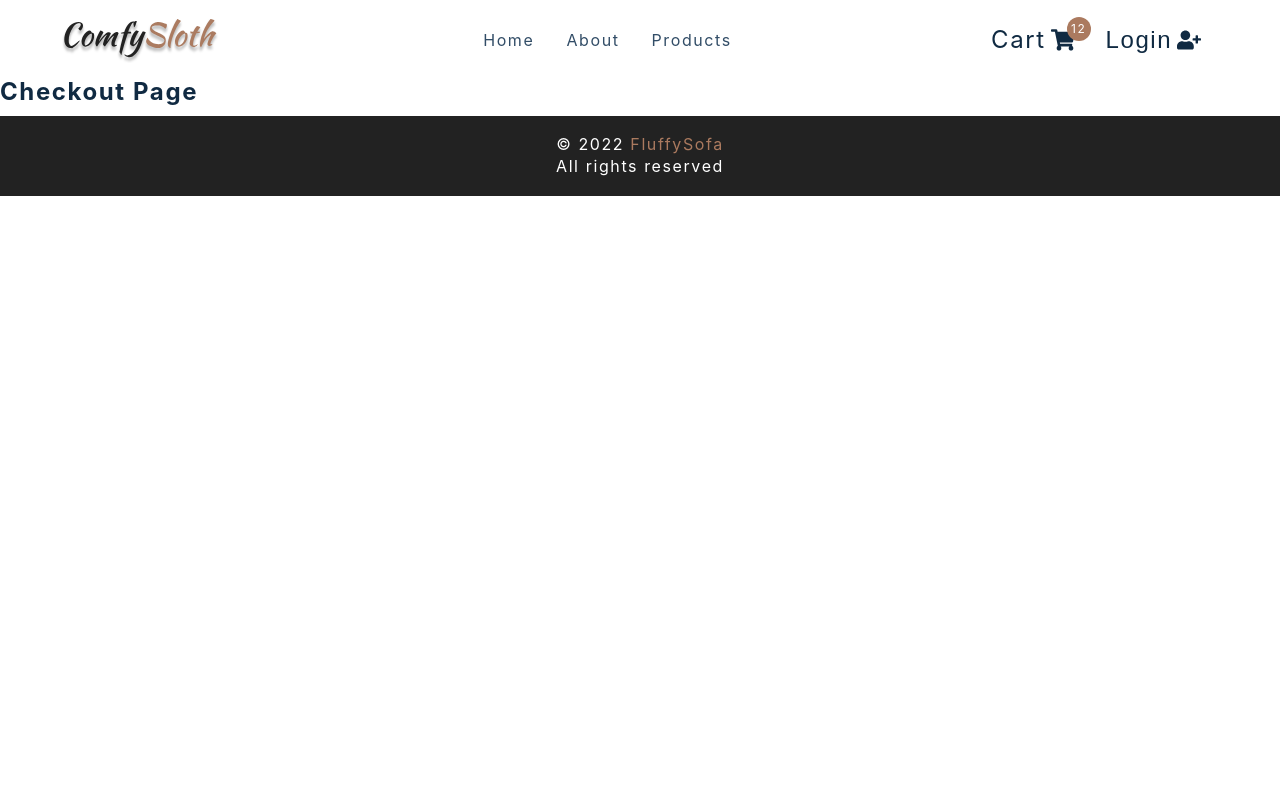
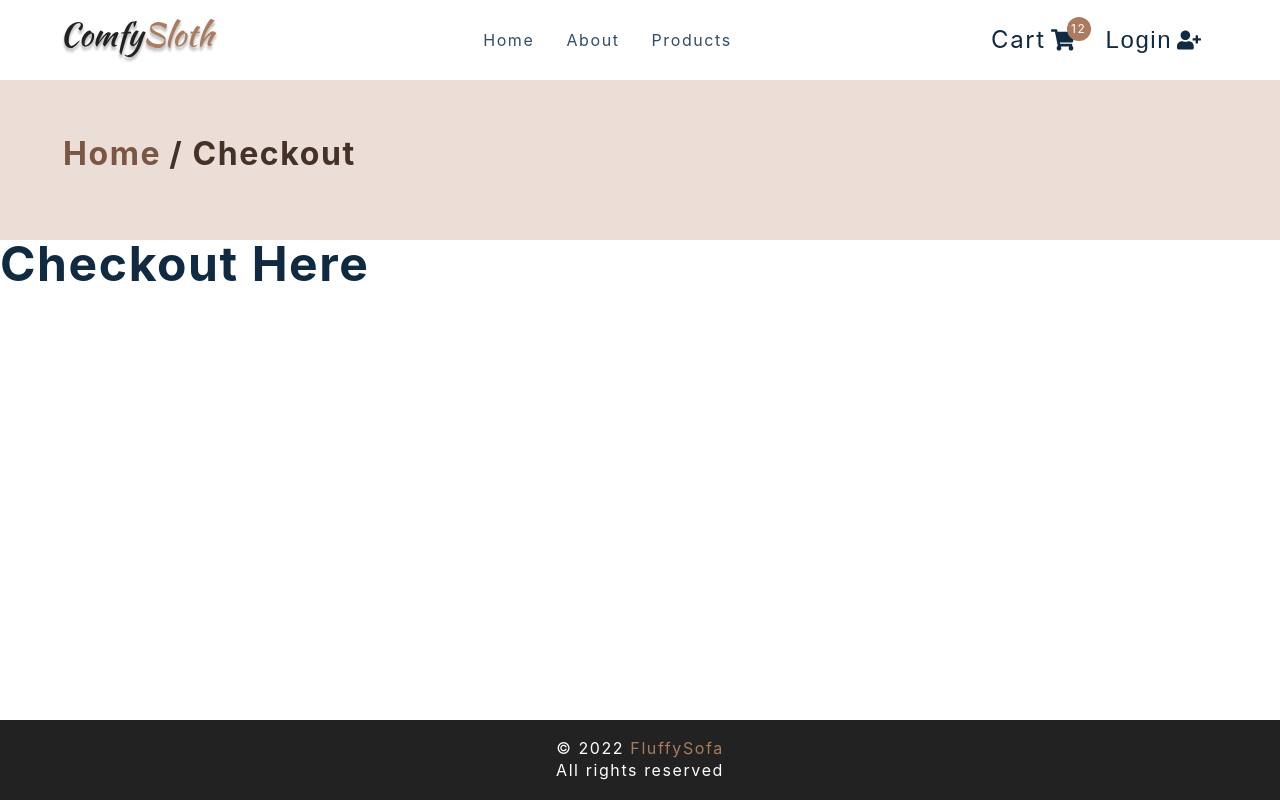
Before and after one commit to Parvizkh88/fluffy-sofa, a React (Create React App) app: page /checkout in a window 1280 px wide. Built offline with nearby package versions, Linux system fonts and the light colour scheme.

Commit message:
add about and checkout pages plus handling pageHero for this pages

```diff
--- a/package.json
+++ b/package.json
@@ -11,9 +11,9 @@
     "@testing-library/user-event": "^12.2.2",
     "axios": "^0.21.1",
     "dotenv": "^8.2.0",
-    "react": "^16.13.1",
-    "react-dom": "^16.13.1",
-    "react-scripts": "3.4.3",
+    "react": "^17.0.1",
+    "react-dom": "^17.0.1",
+    "react-scripts": "4.0.0",
     "react-icons": "^3.11.0",
     "react-router-dom": "^5.2.0",
     "stripe": "^8.130.0",
--- a/src/components/PageHero.js
+++ b/src/components/PageHero.js
@@ -1,8 +1,16 @@
 import React from 'react'
 import styled from 'styled-components'
 import { Link } from 'react-router-dom'
-const PageHero = () => {
-  return <h4>page hero</h4>
+const PageHero = ({ title }) => {
+  return (
+    <Wrapper>
+      <div className="section-center">
+        <h3>
+          <Link to='/'>Home</Link>/ {title}
+        </h3>
+      </div>
+    </Wrapper>
+  )
 }
 
 const Wrapper = styled.section`
--- a/src/pages/AboutPage.js
+++ b/src/pages/AboutPage.js
@@ -4,7 +4,25 @@ import { PageHero } from '../components'
 import aboutImg from '../assets/hero-bcg.jpeg'
 
 const AboutPage = () => {
-  return <h4>about page</h4>
+  return <main>
+    <PageHero title='about' />
+    <Wrapper className='page section section-center'>
+      <img src={aboutImg} alt="nice desk" />
+      <article>
+        <div className="title">
+          <h2>our story</h2>
+          <div className="underline"></div>
+        </div>
+        <p>
+          Lorem ipsum dolor sit amet consectetur
+          adipisicing elit. Fugit corporis quidem
+          laboriosam odio libero aperiam nostrum
+          maiores fuga et maxime culpa vitae dolorem
+          repudiandae eum sint earum, in quasi alias!
+        </p>
+      </article>
+    </Wrapper>
+  </main>
 }
 
 const Wrapper = styled.section`
--- a/src/pages/CheckoutPage.js
+++ b/src/pages/CheckoutPage.js
@@ -6,7 +6,12 @@ import { useCartContext } from '../context/cart_context'
 import { Link } from 'react-router-dom'
 
 const CheckoutPage = () => {
-  return <h4>checkout page</h4>
+  return <main>
+    <PageHero title='checkout' />
+    <Wrapper className='page'>
+      <h1>checkout here</h1>
+    </Wrapper>
+  </main>
 }
 const Wrapper = styled.div``
 export default CheckoutPage
```
